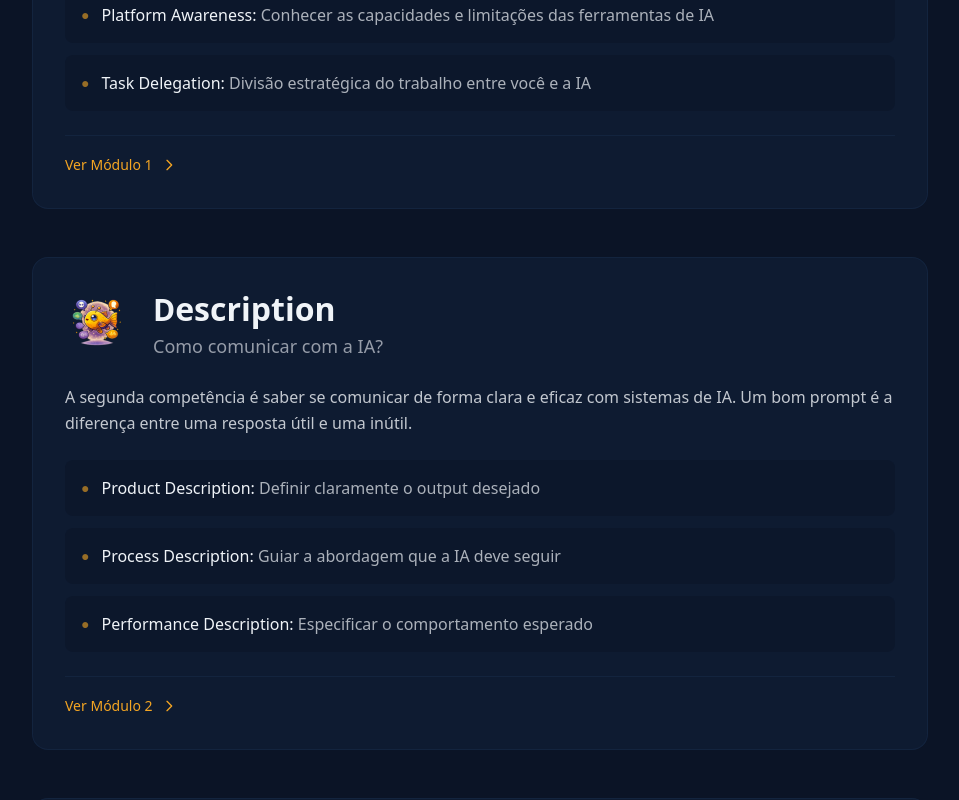
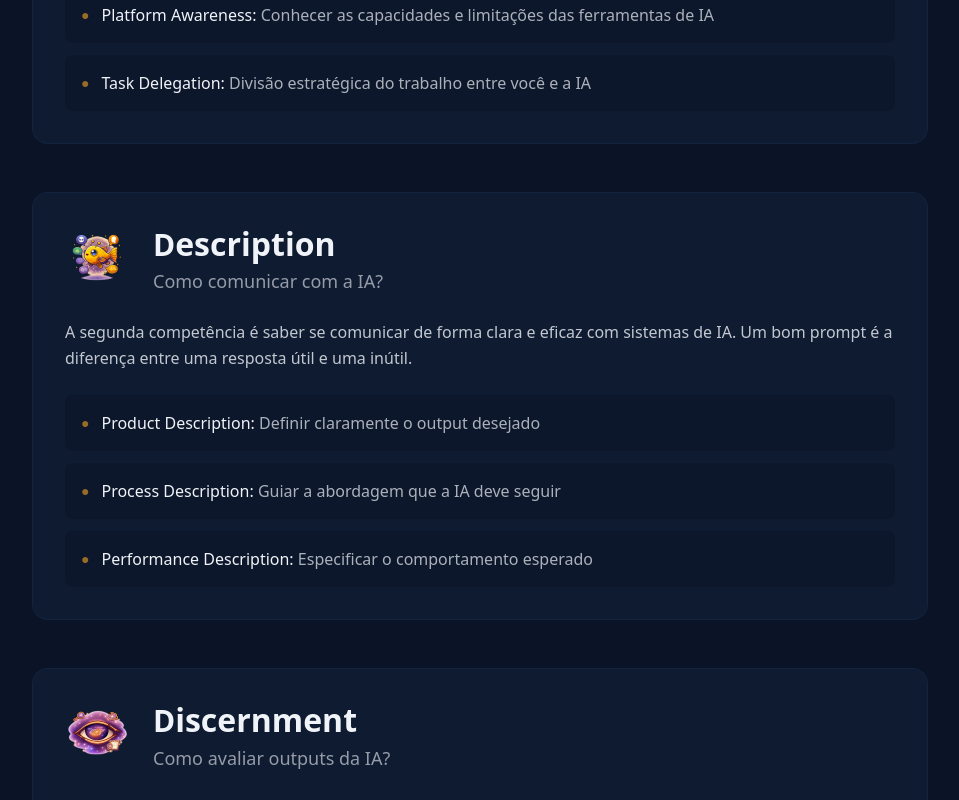
Before and after one commit to iurileao-hub/ai-fluency, a Next.js app: page /framework in a window 1280 px wide. Shown: the part 820-1620 px from the top of the page, without its empty margins (160-1119 px from the left). Built offline with nearby package versions, Linux system fonts and the light colour scheme.

Commit message:
Atualização de documentação

```diff
--- a/src/app/framework/page.tsx
+++ b/src/app/framework/page.tsx
@@ -184,29 +184,6 @@ export default function FrameworkPage() {
                   </div>
                 ))}
               </div>
-
-              {/* Link para módulo */}
-              <div className="mt-6 pt-4 border-t border-nebula-blue/30">
-                <Link
-                  href={`/modulos/${d.id}`}
-                  className="text-guide-yellow hover:text-guide-yellow/80 transition-colors inline-flex items-center gap-2 text-sm"
-                >
-                  <span>Ver Módulo {d.id}</span>
-                  <svg
-                    className="w-4 h-4"
-                    fill="none"
-                    stroke="currentColor"
-                    viewBox="0 0 24 24"
-                  >
-                    <path
-                      strokeLinecap="round"
-                      strokeLinejoin="round"
-                      strokeWidth={2}
-                      d="M9 5l7 7-7 7"
-                    />
-                  </svg>
-                </Link>
-              </div>
             </div>
           ))}
         </div>
```
Also changed, not shown: 2 other files (tests, documents, lock files or other folders).
